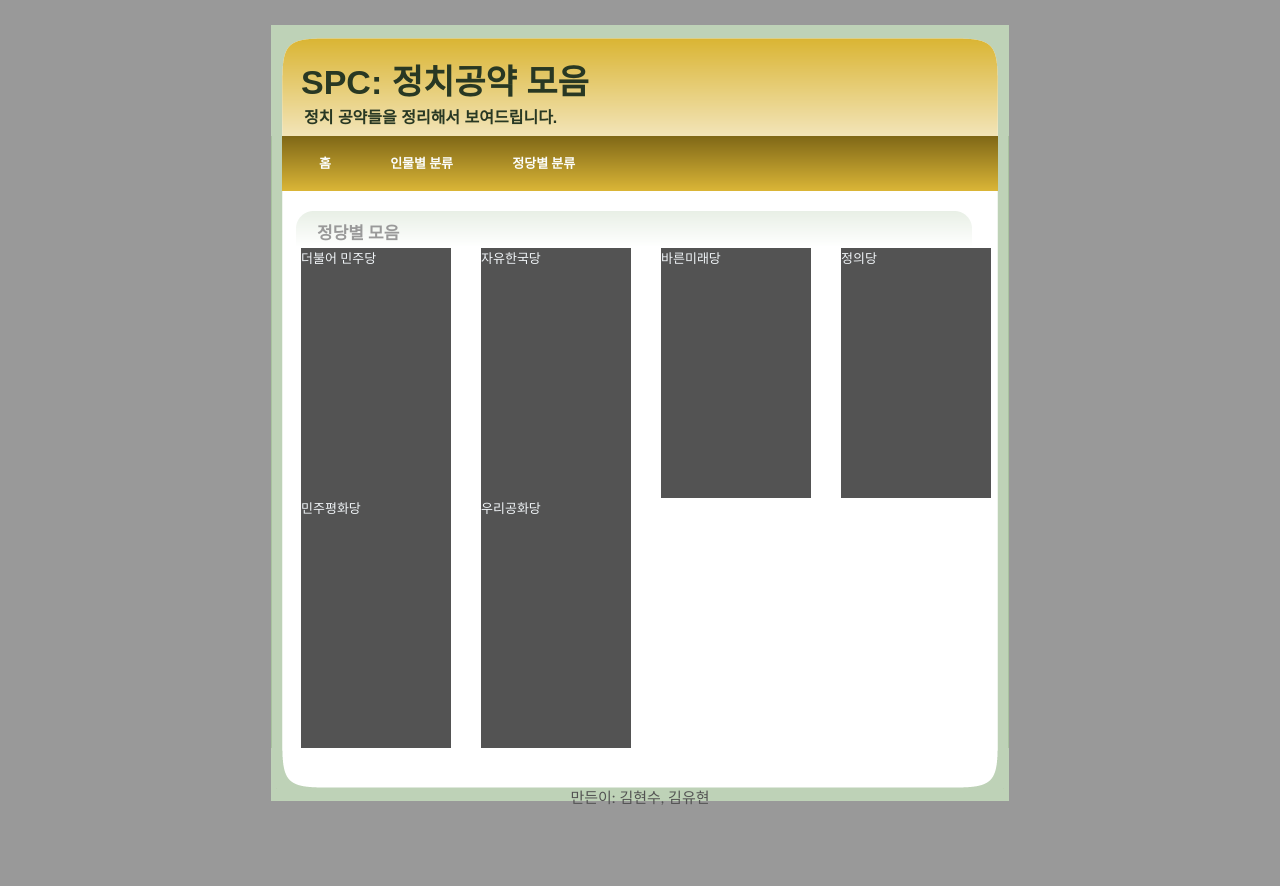
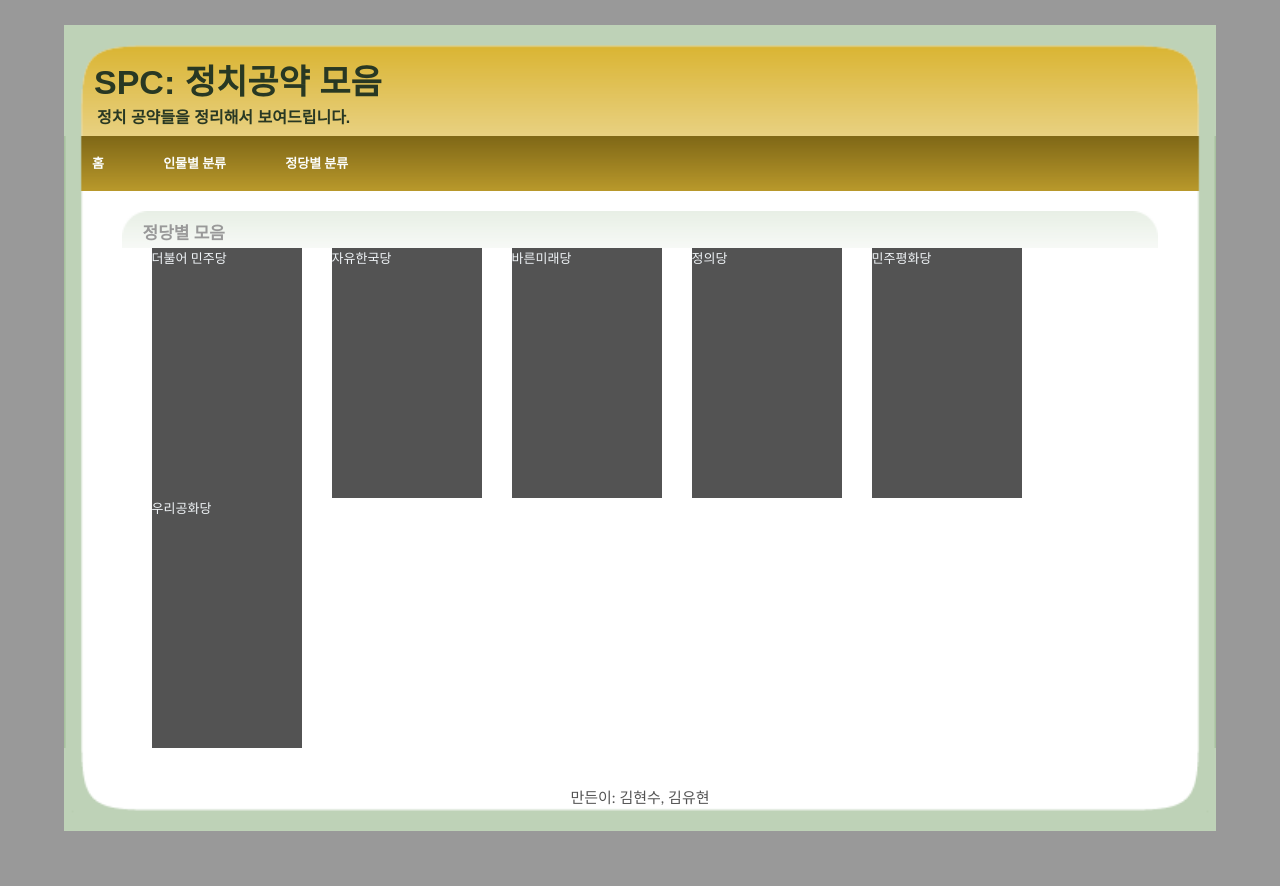
Before and after one commit to HyunCello/ERICA_SPC, a PHP site: page /index2.html in a window 1280 px wide. Run offline with PHP 8.4, Linux system fonts and the light colour scheme.

Commit message:
css,html 수정

```diff
--- a/home.html
+++ b/home.html
@@ -19,7 +19,7 @@
           정치 공약들을 정리해서 보여드립니다.
         </div>
       </div>
-      <div id="bar"> <!--메뉴-->
+      <nav> <!--메뉴-->
           <a href="home.html">
             홈
           </a>
@@ -29,7 +29,7 @@
           <a href="index2.html">
             정당별 분류
           </a>
-      </div>
+        </nav>
       <div class="contentTitle">
         <h1>
           메인 메뉴
--- a/index2.html
+++ b/index2.html
@@ -19,7 +19,7 @@
           정치 공약들을 정리해서 보여드립니다.
         </div>
       </div>
-      <div id="bar"> <!--메뉴-->
+      <nav> <!--메뉴-->
           <a href="home.html">
             홈
           </a>
@@ -29,39 +29,39 @@
           <a href="index2.html">
             정당별 분류
           </a>
-      </div>
+      </nav>
       <div class="contentTitle">
         <h1>
           정당별 모음
         </h1>
       </div>
           <section>
-              <div id = "maincontents">
+              <div class = "maincontents">
                   <p>
                     더불어 민주당
                   </p>
               </div>
-              <div id = "maincontents">
+              <div class = "maincontents">
                   <p>
                     자유한국당
                   </p>
               </div>
-              <div id = "maincontents">
+              <div class = "maincontents">
                   <p>
                     바른미래당
                   </p>
               </div>
-              <div id = "maincontents">
+              <div class = "maincontents">
                   <p>
                     정의당
                   </p>
               </div>
-              <div id = "maincontents">
+              <div class = "maincontents">
                   <p>
                     민주평화당
                   </p>
               </div>
-              <div id = "maincontents">
+              <div class = "maincontents">
                   <p>
                     우리공화당
                   </p>
--- a/style/style.css
+++ b/style/style.css
@@ -34,15 +34,17 @@ body
     position: relative;
     overflow: hidden;
     background: #283823 url(background.png) repeat-y;
-    width: 738px;
+    background-size: 100%;
+    width: 90%;
 }
 
 #header
 {
   background-image:url(header.png);
   background-repeat:no-repeat;
+  background-size: 100%;
   height:111px;
-  width:738px;
+  width:100%;
 }
 
 #headerTitle
@@ -69,18 +71,17 @@ body
   font-family:Arial, Helvetica, sans-serif;
 }
 
-#bar
+nav
 {
   background-image:url(bar.png);
   background-repeat:no-repeat;
+  background-size: 100%;
   height:55px;
-  width:750px;
+  width:100%;
   line-height:55px;
-  padding-left:20px;
-  padding-right:20px;
 }
 
-#bar a
+nav a
 {
   font-size:13px;
   font-weight:bold;
@@ -89,20 +90,19 @@ body
   margin-right:28px;
 }
 
-#bar a:hover
+nav a:hover
 {
   color:#C7E0C2;
 }
 
 .contentTitle
 {
-width:676px;
+width:90%;
 height:37px;
 margin-top:20px;
-margin-left:25px;
-margin-right:25px;
 background-image:url(tab_back.png);
 background-repeat:no-repeat;
+background-size: 100%;
 }
 
 .contentTitle h1
@@ -116,7 +116,7 @@ background-repeat:no-repeat;
 
 .contentText
 {
-width:680px;
+width:90%;
 padding-left:30px;
 padding-right:30px;
 font-size:13px;
@@ -124,7 +124,12 @@ color:#030712;
 line-height:30px;
 }
 
-#maincontents
+section{
+  width: 90%;
+  height:50%;
+}
+
+.maincontents
 {
   float:left;
   width: 150px;
@@ -147,9 +152,10 @@ a:hover
 
 
 #footer {
-  width: 738px;
+  width: 90%;
   height:100px;
   background: url(footer.png) no-repeat;
+  background-size: 100%;
   text-align:center;
   font-size:15px;
   color:#535353;
```
Also changed, not shown: index1.html (+12 -8 lines).
